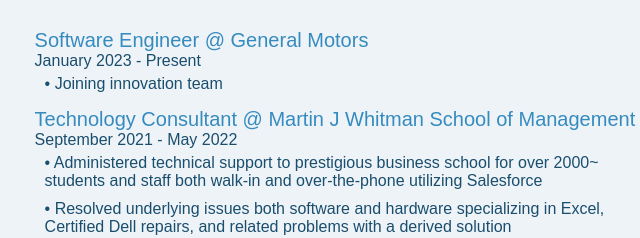
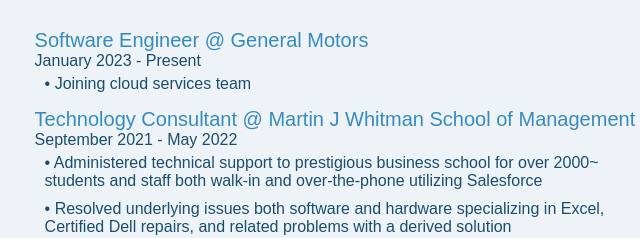
Before and after one commit to raffimendoza/raffimendoza.github.io, a plain HTML site: page index.html in a window 1280 px wide. Both pictures are taken after a click on the element "Experience". Shown: the part 1186-1424 px from the top of the page, 503-1143 px from the left. Drawn offline with nearby package versions, Linux system fonts and the light colour scheme.

Commit message:
update job decrip

```diff
--- a/index.html
+++ b/index.html
@@ -55,7 +55,7 @@
                     <div class="tab-contents" id="experience">
                         <ul>
                             <li><span>Software Engineer @ General Motors</span><br>January 2023 - Present
-                                <p>• Joining innovation team</p>
+                                <p>• Joining cloud services team</p>
                             </li>
                             <li><span>Technology Consultant @ Martin J Whitman School of Management</span><br>September 2021 - May 2022
                                 <p>• Administered technical support to prestigious business school for over 2000~ students and staff both walk-in and over-the-phone utilizing Salesforce</p>
```
